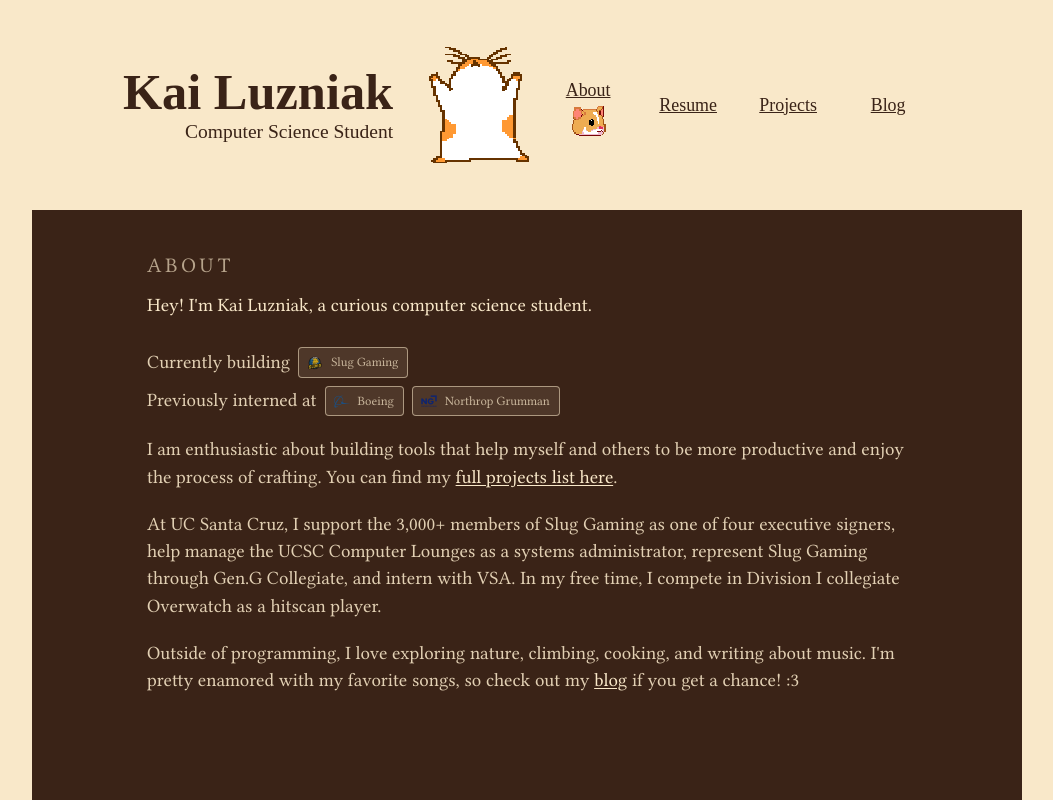
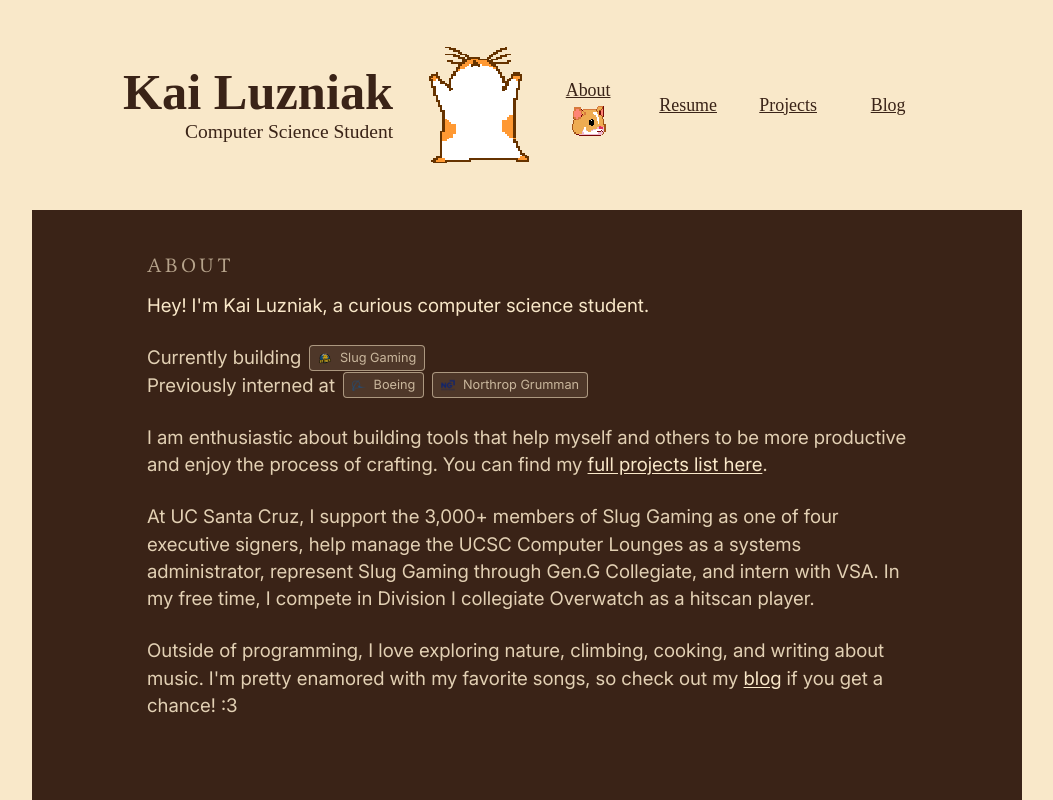
Before and after one commit to beatopia/hamsterwheel, a React app: page /about in a window 1280 px wide. Shown: the whole page, without its empty margins (113-1166 px from the left). Built offline with nearby package versions, Linux system fonts and the light colour scheme; a web font is replaced by a local one.

Commit message:
changed font to be more readable

```diff
--- a/src/App.css
+++ b/src/App.css
@@ -6,6 +6,33 @@
 @font-face {
   font-family: "LinLibertine R";
   src: url("/media/fonts/LinLibertine_R.ttf") format("truetype");
+}
+
+@font-face {
+  font-family: "Bookerly";
+  src: url("/media/fonts/Bookerly.ttf") format("truetype");
+  font-style: normal;
+  font-weight: 400 700;
+  font-display: swap;
+}
+
+@font-face {
+  font-family: "Inter Variable";
+  src: url("/media/fonts/Inter-VariableFont_opsz,wght.ttf") format("truetype");
+  font-weight: 100 900;
+  font-style: normal;
+  font-display: swap;
+}
+
+.about-inter {
+  font-family: "Inter Variable", system-ui, -apple-system, "Segoe UI", Roboto, "Helvetica Neue", Arial, sans-serif;
+  /* Use variable font weight if needed */
+  font-variation-settings: "wght" 400;
+}
+
+/* increase Inter text by 1 point */
+.about-inter {
+  font-size: calc(100% + 1pt);
 }
 
 body {
@@ -169,14 +196,32 @@ nav a:hover {
 }
 
 .about-title {
-  margin: 0 0 28px;
+  margin: 0;
   font-size: inherit;
   line-height: inherit;
   color: #f9e8c9;
 }
 
+/* spacing before and after works block matches paragraph spacing */
+.about-title.about-section {
+  margin-bottom: 25px;
+}
+.about-works.about-section {
+  margin-bottom: 25px;
+}
+
 .about-group {
-  margin-bottom: 8px;
+  margin-bottom: 0;
+}
+
+/* Make the middle 'works' block spacing match paragraph spacing */
+.about-works {
+  margin: 25px 0; /* match `.about-copy--spaced` 25px spacing */
+}
+
+/* Section spacing: each logical section gets a consistent two-line gap */
+.about-section {
+  margin-bottom: 43px; /* reduced 5px */
 }
 
 .about-line {
@@ -198,7 +243,7 @@ nav a:hover {
   gap: 8px;
   border: 1px solid rgba(249, 232, 201, 0.55);
   border-radius: 4px;
-  padding: 5px 9px 5px 8px;
+  padding: 3px 8px; /* reduced vertical padding to shrink height */
   background: rgba(249, 232, 201, 0.1);
   color: #f9e8c9;
   font-size: inherit;
@@ -212,7 +257,7 @@ nav a:hover {
 }
 
 .about-group--interned {
-  margin-bottom: 20px;
+  margin-bottom: 0;
 }
 
 .about-chip--featured {
@@ -221,8 +266,8 @@ nav a:hover {
 }
 
 .about-chip-logo {
-  width: 1rem;
-  height: 1rem;
+  width: 0.85rem;
+  height: 0.85rem; /* slightly smaller to reduce chip height */
   object-fit: contain;
   flex: 0 0 auto;
   opacity: 0.85;
@@ -234,6 +279,10 @@ nav a:hover {
   font-size: inherit;
   line-height: inherit;
   color: rgba(249, 232, 201, 0.88);
+}
+
+.about-copy--spaced {
+  margin-bottom: 25px; /* 5px larger than default */
 }
 
 .about-copy a {
@@ -313,7 +362,22 @@ nav a:hover {
   }
 
   .about-title {
-    margin-bottom: 22px;
+    margin-bottom: 0;
+  }
+
+  .about-section {
+    margin-bottom: 27px;
+  }
+
+  .about-works {
+    margin: 25px 0;
+  }
+
+  .about-title.about-section {
+    margin-bottom: 25px;
+  }
+  .about-works.about-section {
+    margin-bottom: 25px;
   }
 
   .about-copy {
--- a/src/components/About.tsx
+++ b/src/components/About.tsx
@@ -29,27 +29,28 @@ export default function About({ setPage }: PageProps) {
   return (
     <section className="about-page" aria-labelledby="about-title">
       <p className="about-kicker">About</p>
-      <h1 id="about-title" className="about-title">
+      <h1 id="about-title" className="about-title about-section about-inter">
         Hey! I&apos;m Kai Luzniak, a curious computer science student.
       </h1>
 
+      <div className="about-section about-works">
         <div className="about-group">
           <div className="about-line">
-          <p className="about-label">Currently building</p>
+            <p className="about-label about-inter">Currently building</p>
             <div className="about-chip about-chip--featured" aria-label="Slug Gaming">
               <img
                 src={currentProject.logo}
                 alt="Slug Gaming logo"
                 className="about-chip-logo"
               />
-            <span>{currentProject.name}</span>
+              <span className="about-inter">{currentProject.name}</span>
             </div>
           </div>
         </div>
 
         <div className="about-group about-group--interned">
           <div className="about-line">
-          <p className="about-label">Previously interned at</p>
+            <p className="about-label about-inter">Previously interned at</p>
             {previousInternships.map((company) => (
               <div key={company.name} className="about-chip" aria-label={company.name}>
                 <img
@@ -57,19 +58,20 @@ export default function About({ setPage }: PageProps) {
                   alt={`${company.name} logo`}
                   className="about-chip-logo"
                 />
-              <span>{company.name}</span>
+                <span className="about-inter">{company.name}</span>
               </div>
             ))}
           </div>
         </div>
+      </div>
 
-      <p className="about-copy">
+      <p className="about-copy about-section about-copy--spaced about-inter">
         I am enthusiastic about building tools that help myself and others to be more
         productive and enjoy the process of crafting. You can find my{' '}
         <Link to="/projects">full projects list here</Link>.
       </p>
 
-      <p className="about-copy">
+      <p className="about-copy about-copy--spaced about-inter">
         At UC Santa Cruz, I support the 3,000+ members of Slug Gaming as one of four
         executive signers, help manage the UCSC Computer Lounges as a systems
         administrator, represent Slug Gaming through Gen.G Collegiate, and intern with
@@ -77,7 +79,7 @@ export default function About({ setPage }: PageProps) {
         player.
       </p>
 
-      <p className="about-copy">
+      <p className="about-copy about-inter">
         Outside of programming, I love exploring nature, climbing, cooking, and writing
         about music. I&apos;m pretty enamored with my favorite songs, so check out my{' '}
         <Link to="/blog">blog</Link> if you get a chance! :3
```
Also changed, not shown: public/media/fonts/Bookerly.ttf (added), public/media/fonts/Inter-VariableFont_opsz,wght.ttf (added). Lines whose indentation alone changed are shown as unchanged.
